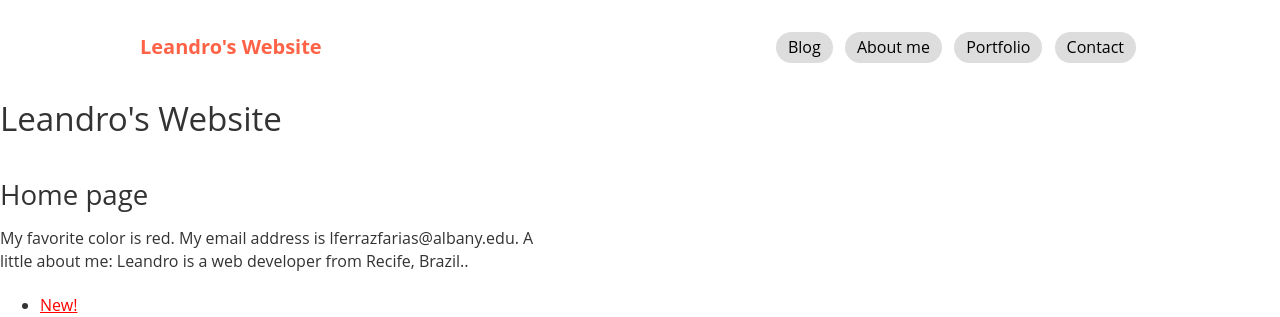
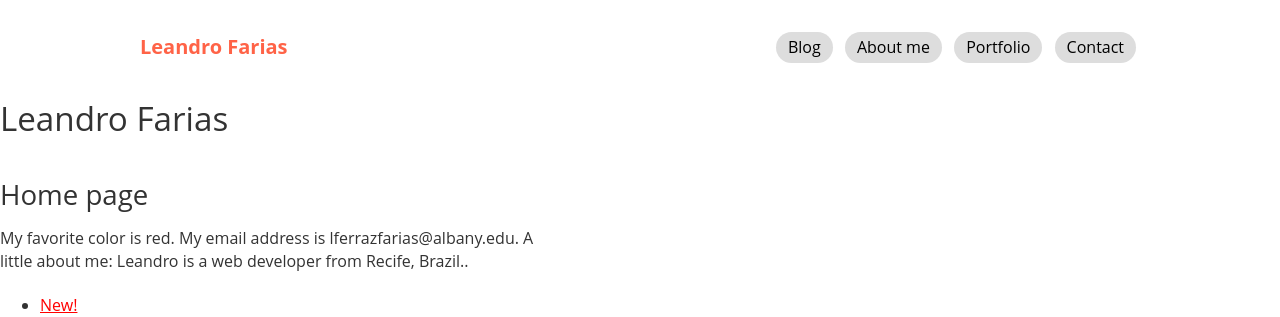
Before and after one commit to leoffarias/leoffarias.github.io, a Jekyll site: the page built from index.html, in a window 1280 px wide, cut to the strip 0-317 px from the top of the page. Built offline with Jekyll 4.4.1, drawn with Linux system fonts in a browser that asks for light colours.

Commit message:
updated site title

```diff
--- a/_config.yml
+++ b/_config.yml
@@ -1,5 +1,5 @@
 # Site settings
-title: Leandro's Website
+title: Leandro Farias
 email: lferrazfarias@albany.edu
 description: Leandro is a web developer from Recife, Brazil.
 url: leoffarias.github.io
--- a/_layouts/post.html
+++ b/_layouts/post.html
@@ -1,4 +1,5 @@
 {% include head.html %}
+{% include header.html %}
 {% if page.image %}<img  src="{{page.image}}" alt="">{% else %}Nope, no image.{% endif %}
 <h1>Blog post: {{page.title}}</h1>
 {{ content }}
```
